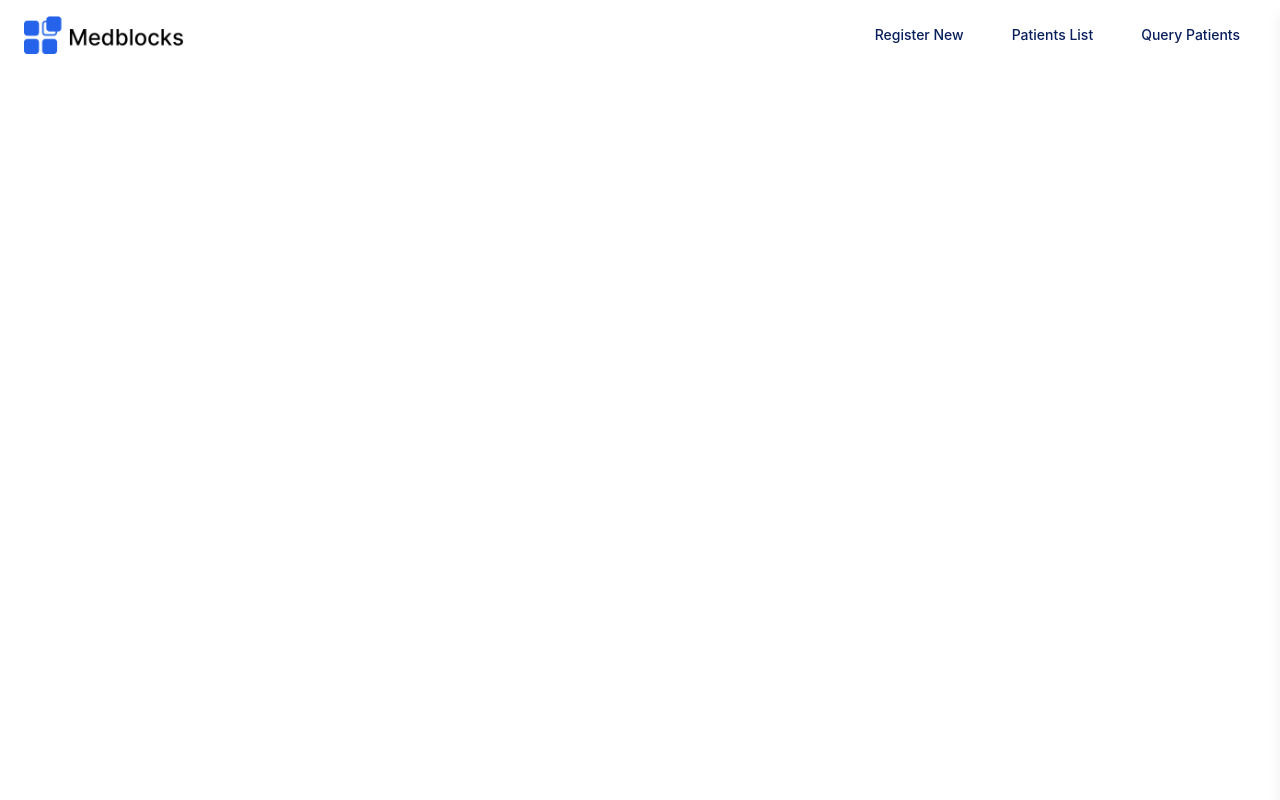
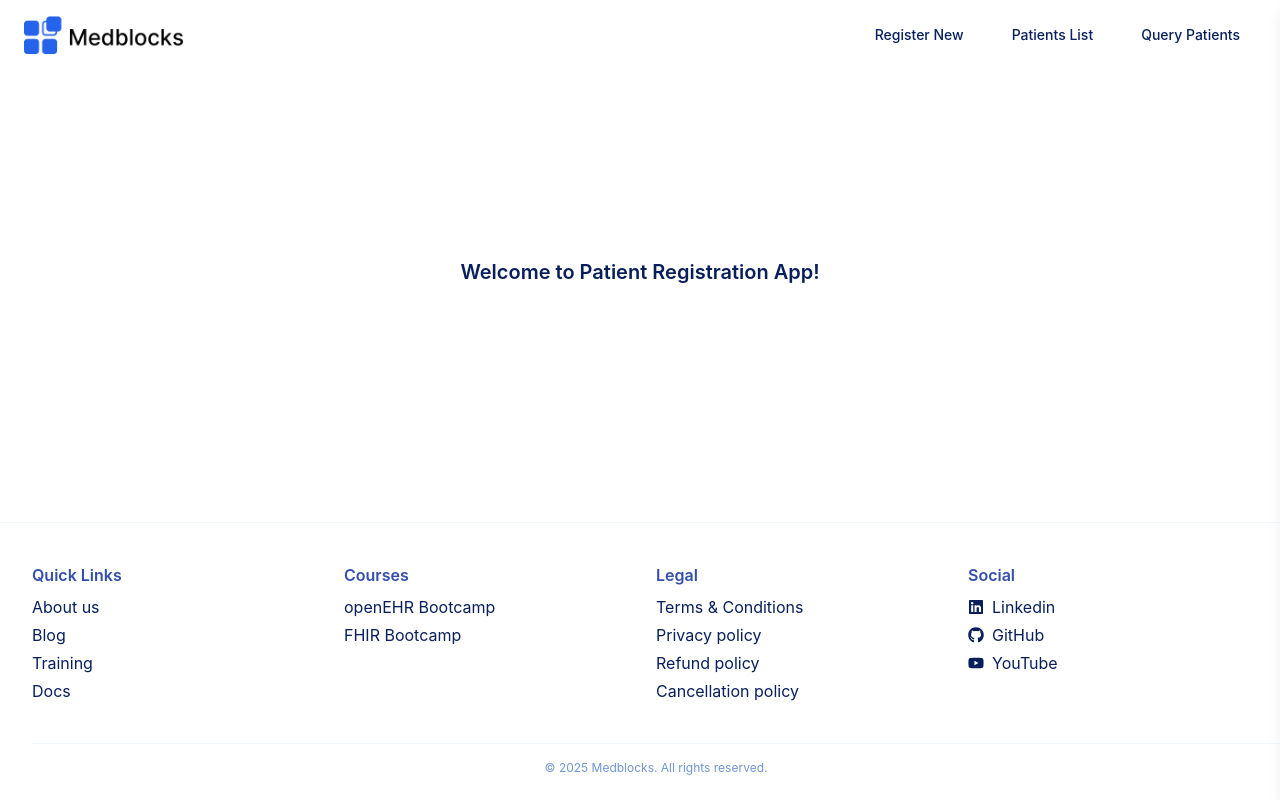
Before and after one commit to samiraghav/patient-registration, a React (Create React App) app: page / in a window 1280 px wide. Built offline with nearby package versions, Linux system fonts and the light colour scheme.

Commit message:
Added footer

```diff
--- a/src/App.js
+++ b/src/App.js
@@ -1,14 +1,17 @@
 import React from "react";
 import { BrowserRouter as Router } from "react-router-dom";
 import Header from "./components/Header/Header";
+import Footer from "./components/Footer/Footer";
 
 const App = () => {
   return (
     <Router>
-      <div className="min-h-screen relative overflow-hidden">
-        <div className="relative z-10">
-          <Header />
-        </div>
+      <div className="min-h-screen flex flex-col justify-between">
+        <Header />
+        <main className="flex-grow flex items-center justify-center text-[#081F5C] text-xl font-semibold">
+          Welcome to Patient Registration App!
+        </main>
+        <Footer />
       </div>
     </Router>
   );
--- /dev/null
+++ b/src/components/Footer/Footer.js
@@ -0,0 +1,58 @@
+import { FaLinkedin, FaGithub, FaYoutube } from "react-icons/fa";
+
+const Footer = () => (
+  <footer className="bg-white border-t border-[#BAD6EB]/20 mt-12 pt-10 pb-6">
+    <div className="container mx-auto pl-8 pr-0">
+      <div className="flex flex-wrap justify-center md:justify-between gap-y-10 text-md text-[#081F5C]">
+        <div className="w-1/2 md:w-1/4 flex flex-col md:items-start">
+          <h4 className="text-[#334EAC] font-semibold mb-2">Quick Links</h4>
+          <ul className="space-y-1">
+            <li>About us</li>
+            <li>Blog</li>
+            <li>Training</li>
+            <li>Docs</li>
+          </ul>
+        </div>
+
+        <div className="w-1/2 md:w-1/4 flex flex-col md:items-start">
+          <h4 className="text-[#334EAC] font-semibold mb-2">Courses</h4>
+          <ul className="space-y-1">
+            <li>openEHR Bootcamp</li>
+            <li>FHIR Bootcamp</li>
+          </ul>
+        </div>
+
+        <div className="w-1/2 md:w-1/4 flex flex-col md:items-start">
+          <h4 className="text-[#334EAC] font-semibold mb-2">Legal</h4>
+          <ul className="space-y-1">
+            <li>Terms & Conditions</li>
+            <li>Privacy policy</li>
+            <li>Refund policy</li>
+            <li>Cancellation policy</li>
+          </ul>
+        </div>
+
+        <div className="w-1/2 md:w-1/4 flex flex-col md:items-start">
+          <h4 className="text-[#334EAC] font-semibold mb-2">Social</h4>
+          <ul className="space-y-1">
+            <li className="flex items-center gap-2">
+              <FaLinkedin /> Linkedin
+            </li>
+            <li className="flex items-center gap-2">
+              <FaGithub /> GitHub
+            </li>
+            <li className="flex items-center gap-2">
+              <FaYoutube /> YouTube
+            </li>
+          </ul>
+        </div>
+      </div>
+
+      <div className="mt-10 pt-4 border-t border-[#BAD6EB]/20 text-center text-xs text-[#7096D1]">
+        © 2025 Medblocks. All rights reserved.
+      </div>
+    </div>
+  </footer>
+);
+
+export default Footer;
```
Also changed, not shown: src/components/Navigation/Navigation.js (+0 -7 lines).
